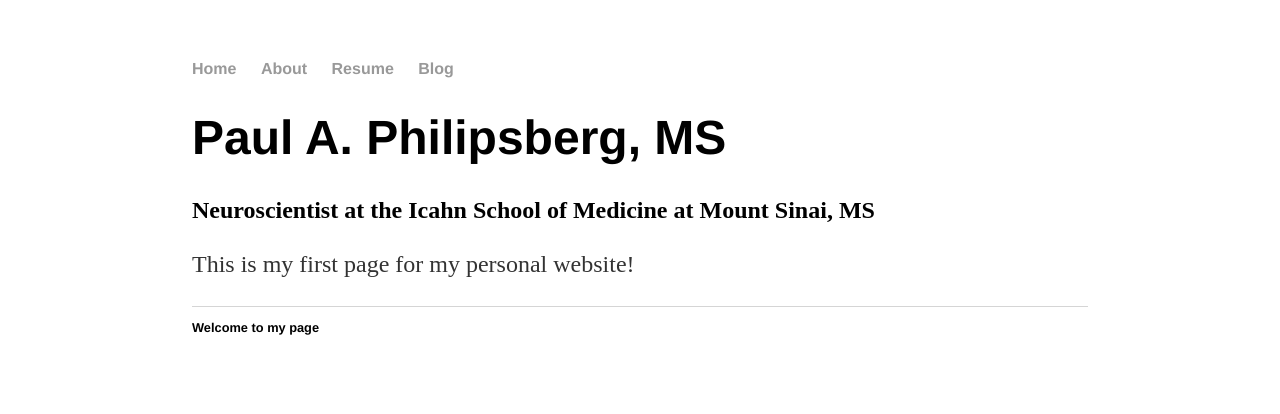
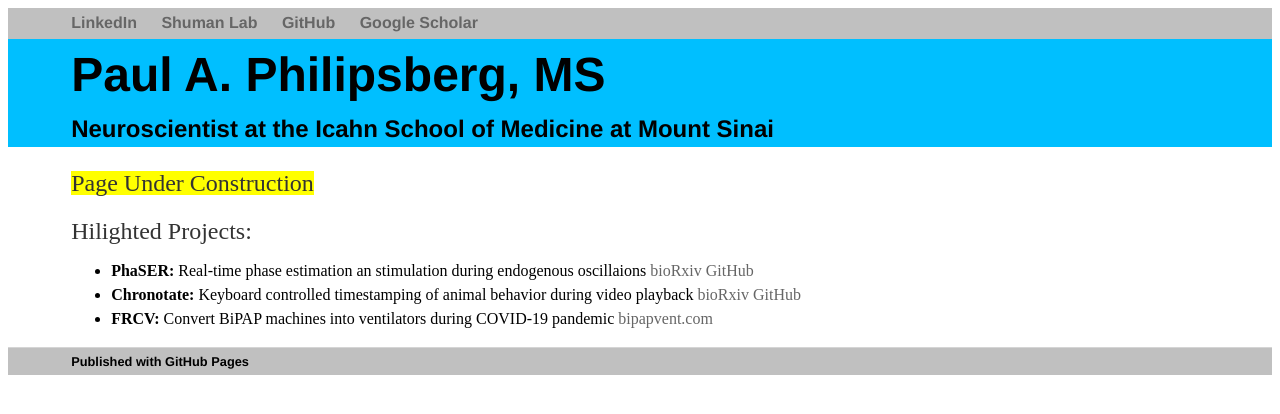
Before and after one commit to pphilipsberg/pphilipsberg.github.io, a plain HTML site: page index.html in a window 1280 px wide. Drawn offline with Linux system fonts and the light colour scheme.

Commit message:
add links and update styles

```diff
--- a/css/styles.css
+++ b/css/styles.css
@@ -1,32 +1,67 @@
+html {
+    background-color: White;
+    margin: 0px;
+    padding: 0px;
+    height: 100%;
+}
 body {
-    margin: 60px auto;
-    width: 70%;
+    height: 100%;
 }
+.container {
+    margin-left: 0%;
+    width: 100%;
+    height: 100%;
+    background-color: White;
+    padding: 0px;
+}
+header {
+    background-color: DeepSkyBlue;
+    width: 90%;
+    padding: 0% 5% 0% 5%;
+}
+.blurb {
+    width: 90%;
+    padding: 0% 5% 0% 5%;
+    line-height: 1.5;
+}
+
 nav ul, footer ul {
     font-family:'Helvetica', 'Arial', 'Sans-Serif';
-    padding: 0px;
+    padding: .5% 5% .5% 5%;
     list-style: none;
     font-weight: bold;
+    margin: 0px 0px;
+    background-color: Silver;
 }
 nav ul li, footer ul li {
     display: inline;
     margin-right: 20px;
 }
+
 a {
     text-decoration: none;
-    color: #999;
+    color: #666;
 }
 a:hover {
     text-decoration: underline;
 }
 h1 {
     font-size: 3em;
+    line-height: 1.5;
     font-family:'Helvetica', 'Arial', 'Sans-Serif';
+    margin: 0px;
+}
+h2 {
+    font-size: 1.5em;
+    line-height: 1.5;
+    font-family:'Helvetica', 'Arial', 'Sans-Serif';
+    margin: 0px;
 }
 p {
     font-size: 1.5em;
-    line-height: 1.4em;
+    line-height: 1;
     color: #333;
+    margin-bottom: 0px;
 }
 footer {
     border-top: 1px solid #d5d5d5;
@@ -34,8 +69,8 @@ footer {
 }
 
 ul.posts {
-    margin: 20px auto 40px;
-    font-size: 1.5em;
+    margin: 0px;
+    font-size: 1em;
 }
 
 ul.posts li {
--- a/index.html
+++ b/index.html
@@ -5,25 +5,37 @@
    <link rel="stylesheet" href="css/styles.css">
  </head>
  <body>
+   <div class="container">
      <nav>
        <ul>
-       <li><a href=”/”>Home</a></li>
-       <li><a href=”/about”>About</a></li>
-       <li><a href=”/resume”>Resume</a></li>
-       <li><a href=”/blog”>Blog</a></li>
+         <li><a href="https://www.linkedin.com/in/paul-philipsberg-2b4125196">LinkedIn</a></li>
+         <li><a href="https://labs.neuroscience.mssm.edu/project/shuman-lab/">Shuman Lab</a></li>
+         <li><a href="https://github.com/pphilipsberg">GitHub</a></li>
+         <li><a href="https://scholar.google.com/citations?hl=en&user=DlvGjwQAAAAJ">Google Scholar</a></li>
        </ul>
      </nav>
-   <div class=”container”>
-     <div class=”blurb”>
+     <header>
        <h1>Paul A. Philipsberg, MS</h1>
-       <h2>Neuroscientist at the Icahn School of Medicine at Mount Sinai, MS</h2>
-       <p>This is my first page for my personal website!</p>
-     </div>
+       <h2>Neuroscientist at the Icahn School of Medicine at Mount Sinai</h2>
+     </header>
+
+
+
+       <div class="blurb">
+         <p style="background-color:Yellow; width: max-content;">Page Under Construction</p>
+
+         <p>Hilighted Projects:</p>
+         <ul>
+           <li><b>PhaSER:</b> Real-time phase estimation an stimulation during endogenous oscillaions <a href="https://www.biorxiv.org/content/10.1101/2023.02.21.529420v1">bioRxiv</a> <a href="https://github.com/ShumanLab/PhaSER">GitHub</a></li>
+           <li><b>Chronotate:</b> Keyboard controlled timestamping of animal behavior during video playback <a href="https://www.biorxiv.org/content/10.1101/2023.02.21.529420v1">bioRxiv</a> <a href="https://github.com/ShumanLab/PhaSER">GitHub</a></li>
+           <li><b>FRCV:</b> Convert BiPAP machines into ventilators during COVID-19 pandemic  <a href="https://www.bipapvent.com/">bipapvent.com</a></li>
+         </ul>
        </div>
      <footer>
      <ul>
-     <li>Welcome to my page</li>
+       <li>Published with GitHub Pages</li>
      </ul>
      </footer>
+   </div>
  </body>
 </html>
```
Lines whose indentation alone changed are shown as unchanged.
